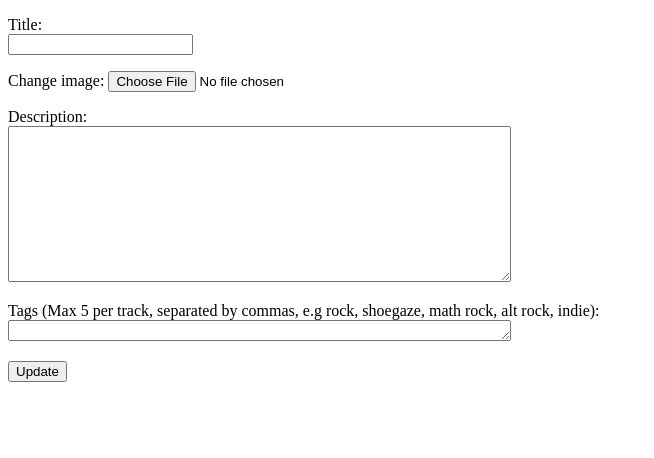
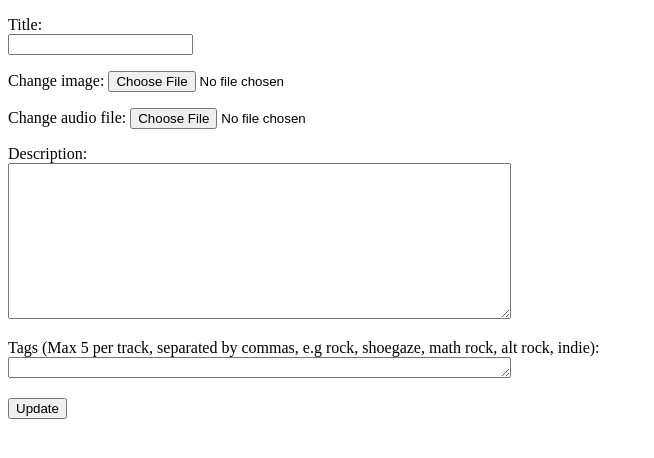
Before and after one commit to kuhalainen/SoundHeaven, a Flask app: template templates/edit_track.html in a window 1280 px wide. Shown: the top 458 px of the page, without its empty margins (0-654 px from the left). Run offline with Flask 3, Linux system fonts and the light colour scheme; the template is opened without the code that fills it, so the values that code supplies are empty.

Commit message:
Add ability to add audio files to tracks

```diff
--- a/app.py
+++ b/app.py
@@ -44,7 +44,11 @@ def show_track(track_id):
     if track_image:
         track_image = track_image[0]
 
-    return render_template("show_track.html",track=track, track_tags=track_tags, track_comments=track_comments, track_image=track_image)
+    track_audio = files.get_track_audio(track_id)
+    if track_audio:
+        track_audio = track_audio[0]
+
+    return render_template("show_track.html",track=track, track_tags=track_tags, track_comments=track_comments, track_image=track_image, track_audio=track_audio)
 
 @app.route("/search")
 def search():
@@ -126,13 +130,23 @@ def create_track():
         abort(403)
 
     image = request.files["image"]
-    valid = files.check_image(image)
+    valid_image = files.check_image(image)
 
-    if valid[0] != True:
-        return valid
+    if valid_image[0] != True:
+        return valid_image
 
-    files.save_image(valid[1], valid[2])
+    files.save_image(valid_image[1], valid_image[2])
     image_id = db.last_insert_id()
+
+    audio = request.files["audio"]
+
+    valid_audio = files.check_audio(audio)
+
+    if valid_audio[0] != True:
+        return valid_audio
+
+    files.save_audio(valid_audio[1], valid_audio[2])
+    audio_id = db.last_insert_id()
 
     user_id = session["user_id"]
 
@@ -143,6 +157,7 @@ def create_track():
     print(track_id)
     print(image_id)
     files.set_album_art(track_id, image_id)
+    files.set_track_audio(track_id, audio_id)
 
     return redirect("/")
 
@@ -161,7 +176,12 @@ def edit_track(track_id):
     if track_image:
         track_image = track_image[0]
         print(track_image[0])
-    return render_template("edit_track.html", track=track, track_tags=track_tags, track_image=track_image)
+
+    track_audio = files.get_track_audio(track_id)
+    if track_audio:
+        track_audio = track_audio[0]
+
+    return render_template("edit_track.html", track=track, track_tags=track_tags, track_image=track_image, track_audio=track_audio)
 
 @app.route("/update_track", methods=["POST"])
 def update_track():
@@ -190,13 +210,23 @@ def update_track():
 
     image = request.files["image"]
     if image:
-        valid = files.check_image(image)
+        valid_image = files.check_image(image)
 
-        if valid[0] != True:
-            return valid
+        if valid_image[0] != True:
+            return valid_image
 
-        files.save_image(valid[1], valid[2])
+        files.save_image(valid_image[1], valid_image[2])
         image_id = db.last_insert_id()
+
+    audio = request.files["audio"]
+    if audio:
+        valid_audio = files.check_audio(audio)
+
+        if valid_audio[0] != True:
+            return valid_audio
+
+        files.save_audio(valid_audio[1], valid_audio[2])
+        audio_id = db.last_insert_id()
 
     tracks.update_item(title,desc,track_id)
 
@@ -208,7 +238,9 @@ def update_track():
         files.remove_album_art(track_id)
         files.set_album_art(track_id, image_id)
 
-
+    if audio_id:
+        files.remove_track_audio(track_id)
+        files.set_track_audio(track_id, audio_id)
 
     return redirect("/track/" + str(track_id))
 
@@ -226,7 +258,9 @@ def remove_track(track_id):
     if request.method == "POST":
         if "remove" in request.form:
             tags.remove_track_tags(track_id)
+            comments.delete_track_comments(track_id)
             files.remove_album_art(track_id)
+            files.remove_track_audio(track_id)
             tracks.remove_item(track_id)
 
             return redirect("/")
@@ -281,3 +315,14 @@ def show_image(image_id):
         response = make_response(bytes(image[0][1]))
         response.headers.set("Content-Type", "image/png")
         return response
+
+@app.route("/audio/<int:audio_id>")
+def show_audio(audio_id):
+    audio = files.get_audio(audio_id)
+    if not audio:
+        abort(404)
+
+    if audio[0][2] == "mp3":
+        response = make_response(bytes(audio[0][1]))
+        response.headers.set("Content-Type", "audio/mpeg")
+        return response
--- a/comments.py
+++ b/comments.py
@@ -22,3 +22,7 @@ def get_comment(comment_id):
 def delete_comment(comment_id):
     sql = "DELETE FROM comments WHERE id = ?"
     db.execute(sql,[comment_id])
+
+def delete_track_comments(track_id):
+    sql = "DELETE FROM comments WHERE track_id = ?"
+    db.execute(sql,[track_id])
--- a/schema.sql
+++ b/schema.sql
@@ -48,3 +48,15 @@ CREATE TABLE profile_photos (
     user_id INTEGER REFERENCES users
 
 );
+
+CREATE TABLE audios (
+    id INTEGER PRIMARY KEY,
+    audio BLOB,
+    audio_type TEXT
+);
+
+CREATE TABLE track_audios (
+    id INTEGER PRIMARY KEY,
+    audio_id INTEGER REFERENCES audios,
+    track_id INTEGER REFERENCES tracks
+);
--- a/templates/edit_track.html
+++ b/templates/edit_track.html
@@ -23,6 +23,19 @@
     </p>
 
     <p>
+      {% if track_audio %}
+      <p>current audio file:</p>
+      <audio controls style="width: 800px;">
+      <source src="/audio/{{ track_audio.id }}" type="audio/mpeg">
+      </audio>
+      {% endif %}
+      </p>
+
+    <p>
+      Change audio file: <input type="file" name="audio" accept=".mp3" />
+    </p>
+
+    <p>
       Description: <br />
       <textarea name="desc" rows=10 cols="60" maxlength="1000">{{track.descr}}</textarea>
     </p>
--- a/templates/new_track.html
+++ b/templates/new_track.html
@@ -15,6 +15,9 @@
         <p>
           Image: <input type="file" name="image" accept=".jpg, .png, .jpeg" />
         </p>
+        <p>
+          Audio file: <input type="file" name="audio" accept=".mp3" />
+        </p>
 
     </p>
     <p>
```
Also changed, not shown: files.py (+51 -5 lines), templates/show_track.html (+11 -0 lines).
